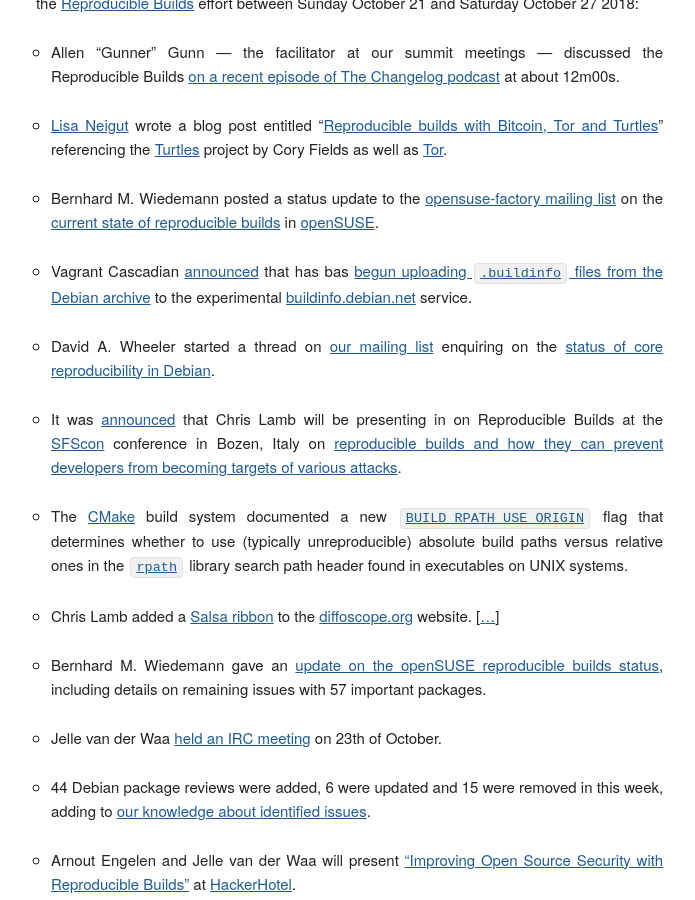
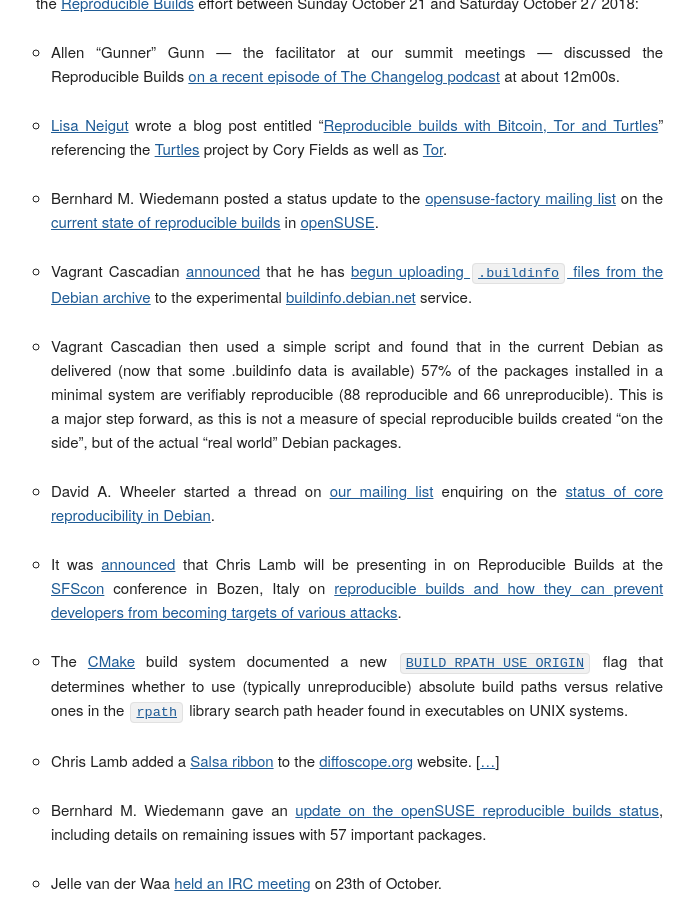
Before and after one commit to prototypefund/reproducible-website, a Jekyll site: the page built from _blog/posts/183.md, in a window 1280 px wide and 900 px high, scrolled down 562 px. Shown: the whole window, without its empty margins (124-819 px from the left). Built offline with Jekyll 4.4.1, drawn with Linux system fonts in a browser that asks for light colours; some web fonts are replaced.

Commit message:
Add info about building 57% of real Debian minimal
Signed-off-by: David A. Wheeler <dwheeler@dwheeler.com>

```diff
--- a/_blog/posts/183.md
+++ b/_blog/posts/183.md
@@ -11,7 +11,10 @@
 
 * Bernhard M. Wiedemann posted a status update to the [opensuse-factory mailing list](https://lists.opensuse.org/opensuse-factory/) on the [current state of reproducible builds](https://lists.opensuse.org/opensuse-factory/2018-10/msg00242.html) in [openSUSE](https://www.opensuse.org/).
 
-* Vagrant Cascadian [announced](https://lists.reproducible-builds.org/pipermail/rb-general/2018-October/001227.html) that has bas [begun uploading `.buildinfo` files from the Debian archive](https://bugs.debian.org/cgi-bin/bugreport.cgi?bug=862073#39) to the experimental [buildinfo.debian.net](https://buildinfo.debian.net/) service.
+* Vagrant Cascadian [announced](https://lists.reproducible-builds.org/pipermail/rb-general/2018-October/001227.html) that he has [begun uploading `.buildinfo` files from the Debian archive](https://bugs.debian.org/cgi-bin/bugreport.cgi?bug=862073#39) to the experimental [buildinfo.debian.net](https://buildinfo.debian.net/) service.
+
+* Vagrant Cascadian then used a simple script and found that in the current
+Debian as delivered (now that some .buildinfo data is available) 57% of the packages installed in a minimal system are verifiably reproducible (88 reproducible and 66 unreproducible). This is a major step forward, as this is not a measure of special reproducible builds created "on the side", but of the actual "real world" Debian packages.
 
 * David A. Wheeler started a thread on [our mailing list](https://lists.reproducible-builds.org/listinfo/rb-general) enquiring on the [status of core reproducibility in Debian](https://lists.reproducible-builds.org/pipermail/rb-general/2018-October/001215.html).
 
```
